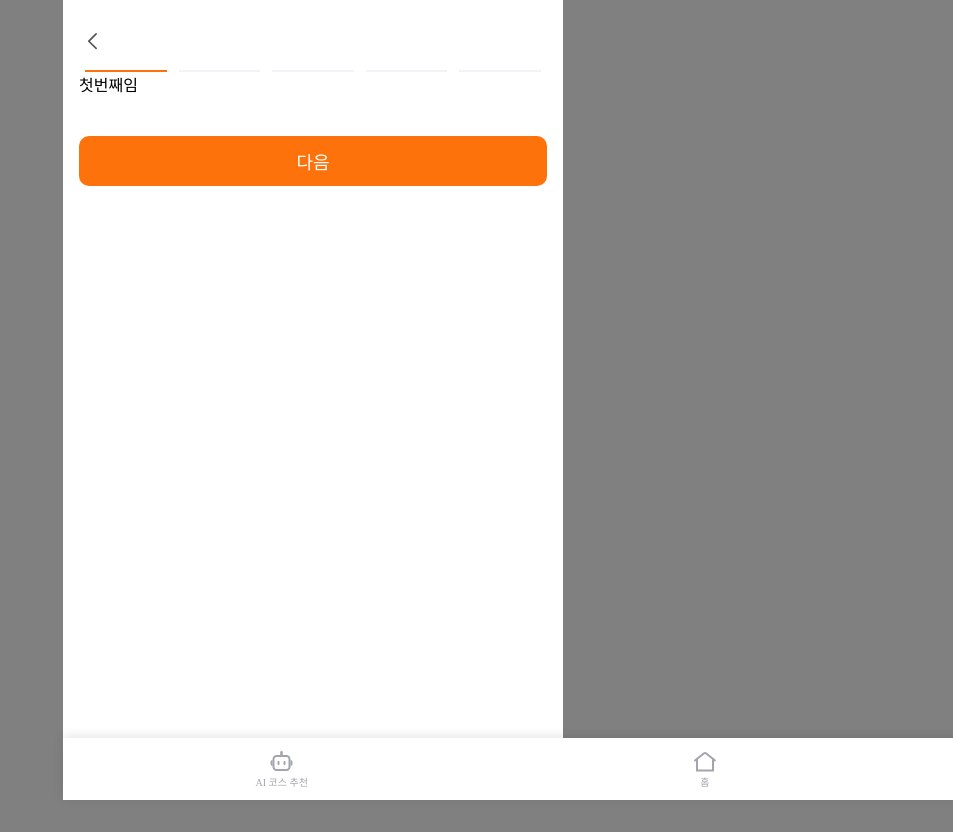
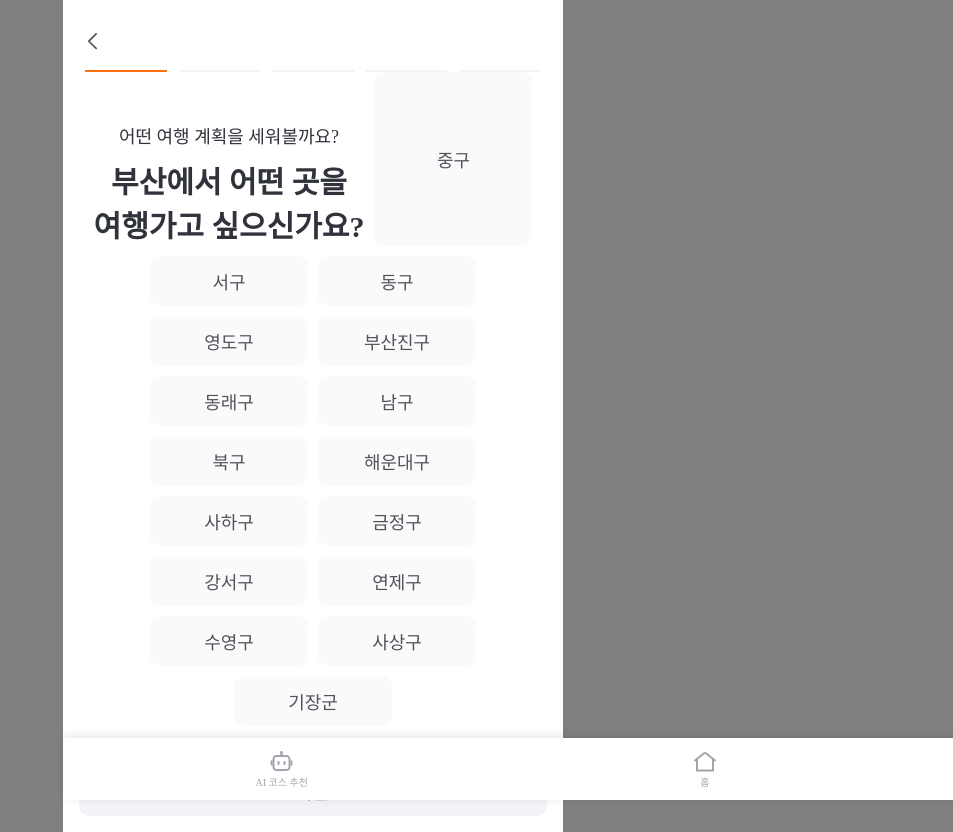
Before and after one commit to osohyun0224/Web-Vital-Swipe, a React (Vite) app: page /plan in a window 1280 px wide. Shown: the whole page, without its empty margins (327-1280 px from the left). Before the commit the page ends 800 px from the top, so only its background shows below. Built offline with nearby package versions, Linux system fonts and the light colour scheme.

Commit message:
✨ feat :: 첫 번째 여행 가고 싶은 곳 완성

```diff
--- a/src/components/FirstQuestion.jsx
+++ b/src/components/FirstQuestion.jsx
@@ -1,9 +1,88 @@
-const FirstQuestion = () => {
+import styled from "styled-components";
+import { useState } from "react";
+
+const IntroContainer = styled.div`
+  display: flex;
+  flex-direction: column;
+  align-items: center;
+  text-align: center;
+  margin-top: 50px;
+`;
+
+const IntroText = styled.div`
+  color: var(--Gray-Scale-Gray-800, #30333b);
+  font-family: Pretendard;
+  font-size: 18px;
+  font-weight: 400;
+  line-height: normal;
+`;
+
+const QuestionText = styled.div`
+  margin-top:10px;
+  color: var(--Gray-Scale-Gray-800, #30333b);
+  font-family: Pretendard;
+  font-size: 30px;
+  font-weight: 600;
+  line-height: normal;
+`;
+
+const TravelListContainer = styled.div`
+  display: flex;
+  flex-wrap: wrap;
+  justify-content: center;
+  gap: 10px;
+  width: 100%;
+`;
+
+const DistrictButton = styled.button`
+  display: flex;
+  width: 158px;
+  padding: 12px 20px;
+  justify-content: center;
+  align-items: center;
+  border-radius: 10px;
+  background: ${({ selected }) => selected ? 'var(--primary-secondary-color-primary, #FE720C)' : 'var(--Gray-Scale-Gray-100, #FAFAFA)'};
+  color: ${({ selected }) => selected ? '#FFFFFF' : 'var(--Gray-Scale-Gray-700, #50535C)'};
+  font-family: Pretendard;
+  font-size: 18px;
+  font-weight: 400;
+  cursor: pointer;
+  border: none;
+`;
+
+const districts = ["중구", "서구", "동구", "영도구", "부산진구", "동래구", "남구", "북구", "해운대구", "사하구", "금정구", "강서구", "연제구", "수영구", "사상구", "기장군"];
+
+const TravelList = ({ onDistrictsChange }) => {
+  const [selectedDistricts, setSelectedDistricts] = useState([]);
+
+  const handleDistrictClick = (district) => {
+    setSelectedDistricts(prev => {
+      const newSelection = prev.includes(district) ? prev.filter(d => d !== district) : [...prev, district];
+      onDistrictsChange(newSelection);
+      return newSelection;
+    });
+  };
+
   return (
-    <div>
-첫번째임
-    </div>
+    <TravelListContainer>
+    <IntroContainer>
+    <IntroText>어떤 여행 계획을 세워볼까요?</IntroText>
+    <QuestionText>
+      부산에서 어떤 곳을 <br />
+      여행가고 싶으신가요?
+    </QuestionText>
+    </IntroContainer>
+    {districts.map((district, index) => (
+        <DistrictButton
+          key={index}
+          selected={selectedDistricts.includes(district)}
+          onClick={() => handleDistrictClick(district)}
+        >
+          {district}
+        </DistrictButton>
+      ))}
+    </TravelListContainer>
   );
 };
 
-export default FirstQuestion;
+export default TravelList;
--- a/src/pages/AiTravelPlan.jsx
+++ b/src/pages/AiTravelPlan.jsx
@@ -29,21 +29,33 @@ const ButtonContainer = styled.div`
 
 const AiTravelPlan = () => {
   const [activeIndex, setActiveIndex] = useState(0);
+  const [selectedDistricts, setSelectedDistricts] = useState([]);
 
   const handleNext = () => {
-    setActiveIndex((prev) => (prev + 1) % 5);
+    if (selectedDistricts.length > 0) {
+      setActiveIndex((prev) => (prev + 1) % 5);
+    }
   };
+
+ console.log("구는 뭐선택함",selectedDistricts)
 
   return (
     <div>
       <Header/>
       <HeaderProgressiveBar activeIndex={activeIndex} />
-      {activeIndex === 0 && <FirstQuestion />}
+      {activeIndex === 0 && <FirstQuestion onDistrictsChange={setSelectedDistricts} />}
       {activeIndex === 1 && <SecondQuestion />}
       {activeIndex === 2 && <ThridQuestion/>}
       {activeIndex === 3 && <FourQuestion />}
       {activeIndex === 4 && <FiveQuestion />}
-      <ButtonContainer onClick={handleNext}>
+      <ButtonContainer
+        onClick={handleNext}
+        style={{
+          background: selectedDistricts.length > 0 ? 'var(--primary-secondary-color-primary, #fe720c)' : 'var(--Gray-Scale-Gray-200, #F3F3F7)',
+          color: selectedDistricts.length > 0 ? '#FFFFFF' : 'var(--Gray-Scale-Gray-700, #50535C)',
+          cursor: selectedDistricts.length > 0 ? 'pointer' : 'not-allowed'
+        }}
+      >
         다음
       </ButtonContainer>
       <NavigationBar />
```
